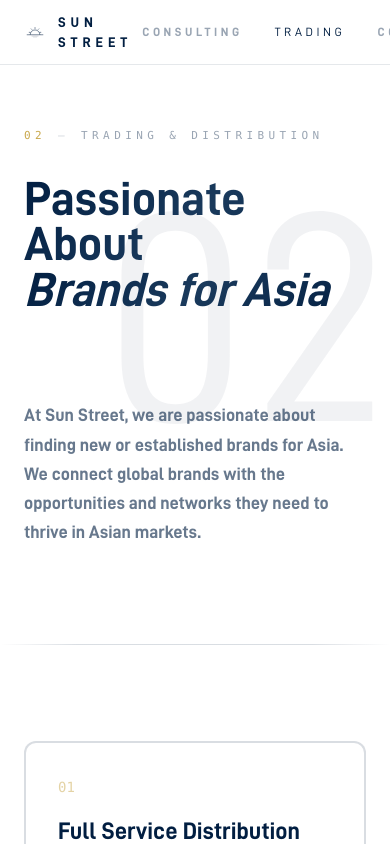
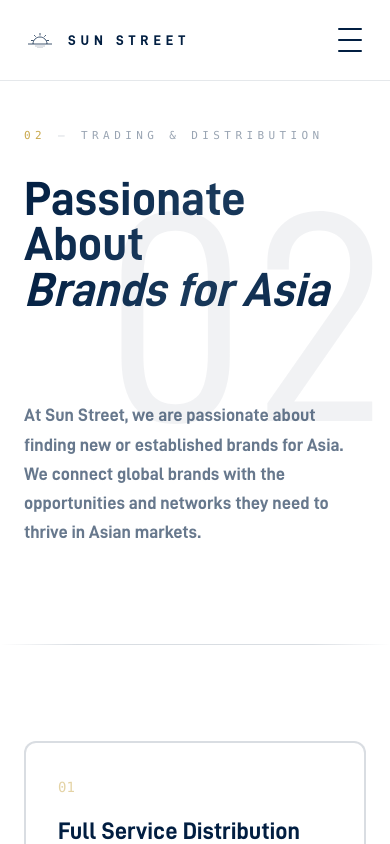
Before and after one commit to SikeGottem/sunstreet, a Next.js app: page /trading in a window 390 px wide. Shown: the top 844 px of the page. Built offline with nearby package versions, Linux system fonts and the light colour scheme.

Commit message:
feat: enhanced navigation with mobile menu

```diff
--- a/src/components/PageNav.tsx
+++ b/src/components/PageNav.tsx
@@ -1,6 +1,7 @@
 "use client";
 import Link from "next/link";
 import { usePathname } from "next/navigation";
+import { useState, useEffect, useCallback } from "react";
 import SunLogo from "./SunLogo";
 
 const links = [
@@ -11,29 +12,124 @@
 
 export default function PageNav() {
   const pathname = usePathname();
+  const [scrolled, setScrolled] = useState(false);
+  const [menuOpen, setMenuOpen] = useState(false);
+
+  const handleScroll = useCallback(() => {
+    setScrolled(window.scrollY > 50);
+  }, []);
+
+  useEffect(() => {
+    window.addEventListener("scroll", handleScroll, { passive: true });
+    handleScroll();
+    return () => window.removeEventListener("scroll", handleScroll);
+  }, [handleScroll]);
+
+  // Lock body scroll when menu is open
+  useEffect(() => {
+    document.body.style.overflow = menuOpen ? "hidden" : "";
+    return () => { document.body.style.overflow = ""; };
+  }, [menuOpen]);
+
   return (
-    <nav className="fixed top-0 left-0 right-0 z-50 bg-white/90 backdrop-blur-md border-b border-[#011E41]/10">
-      <div className="max-w-7xl mx-auto px-6 h-16 flex items-center justify-between">
+    <>
+      <nav
+        className={`fixed top-0 left-0 right-0 z-50 transition-all duration-300 border-b border-[#011E41]/10 ${
+          scrolled
+            ? "bg-white/90 backdrop-blur-md shadow-sm py-3"
+            : "bg-white py-6"
+        }`}
+      >
+        <div className="max-w-7xl mx-auto px-6 flex items-center justify-between">
+          {/* Logo */}
           <Link href="/" className="flex items-center gap-3 group">
-          <SunLogo className="w-8 h-8" />
-          <span className="font-sans text-sm tracking-[0.35em] uppercase text-[#011E41] group-hover:text-[#011E41]/70 transition-colors">SUN STREET</span>
+            <SunLogo className="w-8 h-8 transition-transform duration-200 group-hover:scale-110" />
+            <span className="font-sans text-sm tracking-[0.35em] uppercase text-[#011E41] group-hover:text-[#011E41]/70 transition-colors">
+              SUN STREET
+            </span>
           </Link>
-        <div className="flex items-center gap-8">
+
+          {/* Desktop links */}
+          <div className="hidden md:flex items-center gap-8">
             {links.map((l) => (
               <Link
                 key={l.href}
                 href={l.href}
-              className={`text-xs tracking-[0.3em] uppercase transition-colors hover-underline ${
+                className={`relative text-xs tracking-[0.3em] uppercase transition-colors hover-underline ${
                   pathname === l.href
                     ? "text-[#011E41] font-bold"
                     : "text-[#011E41]/40 hover:text-[#011E41]"
                 }`}
               >
                 {l.label}
+                {pathname === l.href && (
+                  <span className="absolute -bottom-1.5 left-1/2 -translate-x-1/2 w-1 h-1 rounded-full bg-[#011E41]" />
+                )}
+              </Link>
+            ))}
+          </div>
+
+          {/* Hamburger (mobile) */}
+          <button
+            className="md:hidden relative w-8 h-6 flex flex-col justify-between items-center"
+            onClick={() => setMenuOpen((v) => !v)}
+            aria-label={menuOpen ? "Close menu" : "Open menu"}
+          >
+            <span
+              className={`block w-6 h-[2px] bg-[#011E41] rounded transition-all duration-300 origin-center ${
+                menuOpen ? "translate-y-[11px] rotate-45" : ""
+              }`}
+            />
+            <span
+              className={`block w-6 h-[2px] bg-[#011E41] rounded transition-all duration-300 ${
+                menuOpen ? "opacity-0 scale-x-0" : ""
+              }`}
+            />
+            <span
+              className={`block w-6 h-[2px] bg-[#011E41] rounded transition-all duration-300 origin-center ${
+                menuOpen ? "-translate-y-[11px] -rotate-45" : ""
+              }`}
+            />
+          </button>
+        </div>
+      </nav>
+
+      {/* Full-screen mobile menu overlay */}
+      <div
+        className={`fixed inset-0 z-40 bg-[#011E41] flex flex-col items-center justify-center transition-all duration-500 ${
+          menuOpen
+            ? "opacity-100 pointer-events-auto"
+            : "opacity-0 pointer-events-none"
+        }`}
+      >
+        {/* Logo at top */}
+        <div className="absolute top-8 left-1/2 -translate-x-1/2">
+          <SunLogo className="w-12 h-12 text-white [&_*]:fill-white [&_*]:stroke-white" />
+        </div>
+
+        <div className="flex flex-col items-center gap-10">
+          {links.map((l, i) => (
+            <Link
+              key={l.href}
+              href={l.href}
+              onClick={() => setMenuOpen(false)}
+              className={`text-white text-2xl tracking-[0.4em] uppercase transition-all duration-500 hover:opacity-70 ${
+                menuOpen
+                  ? "opacity-100 translate-y-0"
+                  : "opacity-0 translate-y-4"
+              }`}
+              style={{
+                transitionDelay: menuOpen ? `${150 + i * 100}ms` : "0ms",
+              }}
+            >
+              {l.label}
+              {pathname === l.href && (
+                <span className="block mx-auto mt-2 w-1.5 h-1.5 rounded-full bg-white" />
+              )}
             </Link>
           ))}
         </div>
       </div>
-    </nav>
+    </>
   );
 }
```
Lines whose indentation alone changed are shown as unchanged.
